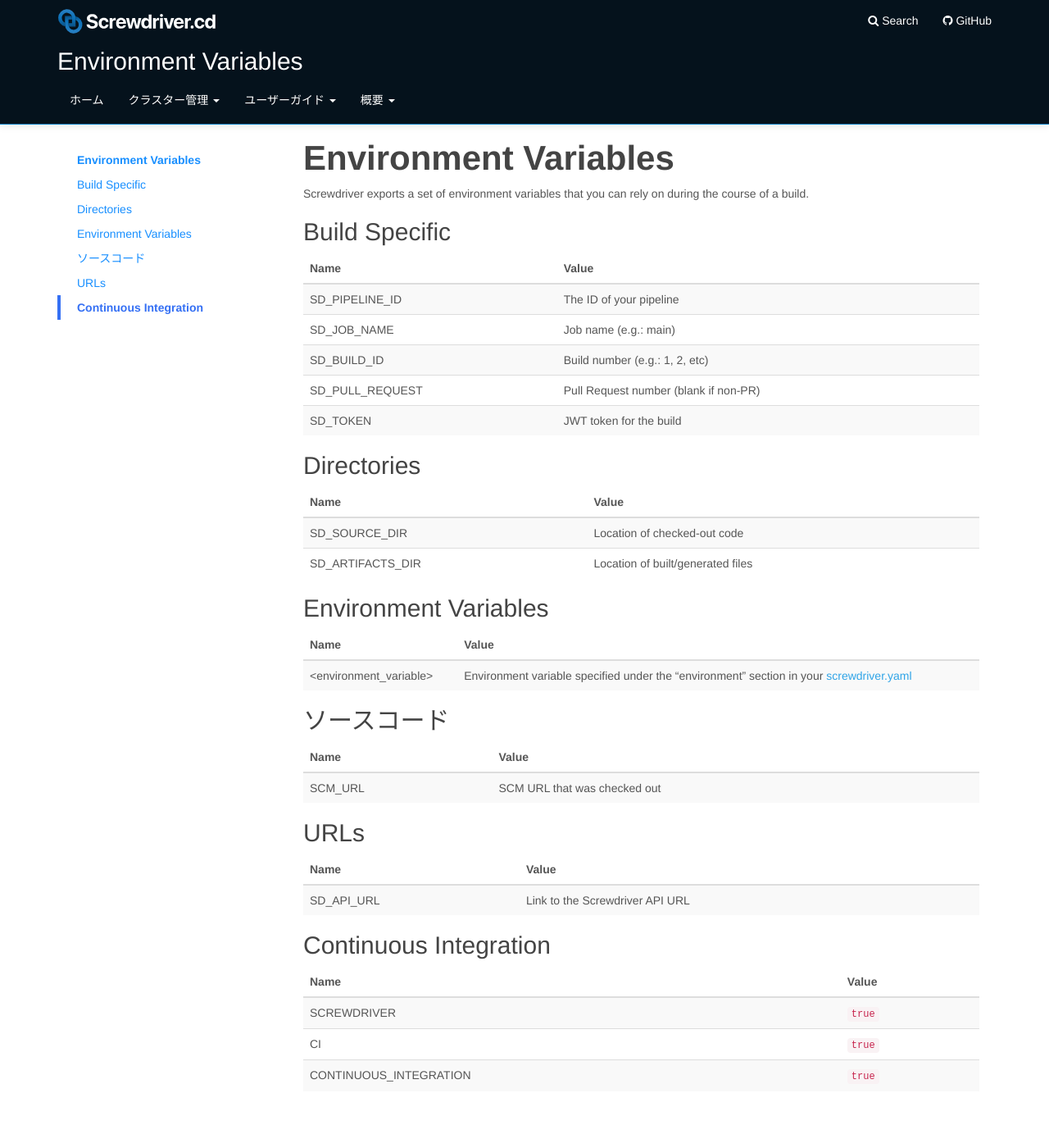
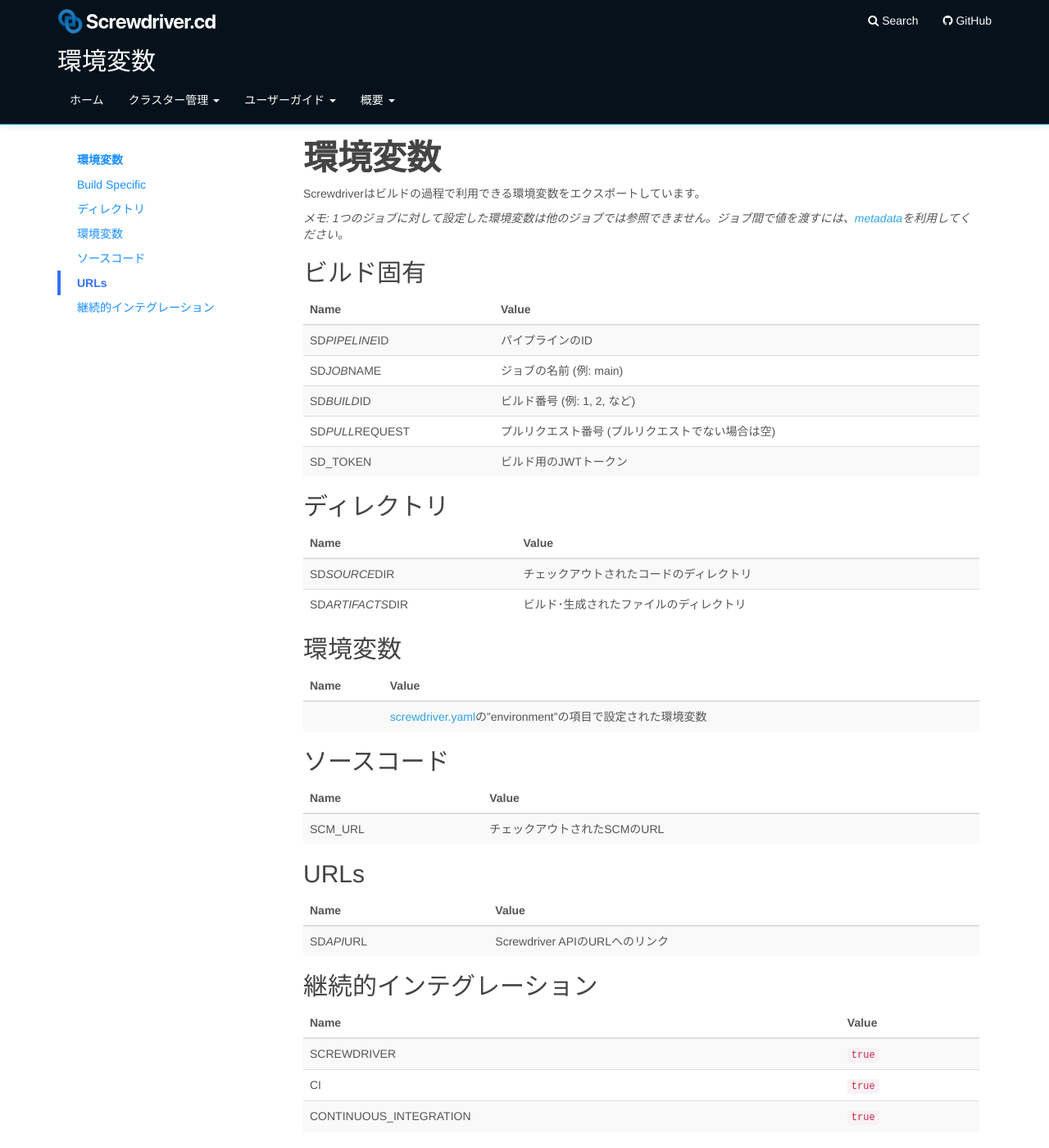
Before and after one commit to screwdriver-cd/guide, a Jekyll site: the page built from docs/ja/user-guide/environment-variables.md, in a window 1280 px wide and 1400 px high. Shown: the whole window at 82% size. Built offline with Jekyll 4.4.1, drawn with Linux system fonts in a browser that asks for light colours.

Commit message:
Translate environment-variables.md via GitLocalize

```diff
--- a/docs/ja/user-guide/environment-variables.md
+++ b/docs/ja/user-guide/environment-variables.md
@@ -1,66 +1,68 @@
 ---
 layout: main
-title: Environment Variables
+title: 環境変数
 category: User Guide
 menu: menu_ja
 toc:
-- title: Environment Variables
-  url: "#environment-variables"
+- title: 環境変数
+  url: "#環境変数"
   active: 'true'
 - title: Build Specific
-  url: "#build-specific"
-- title: Directories
-  url: "#directories"
-- title: Environment Variables
-  url: "#environment-variables_1"
+  url: "#ビルド固有"
+- title: ディレクトリ
+  url: "#ディレクトリ"
+- title: 環境変数
+  url: "#環境変数_1"
 - title: ソースコード
   url: "#ソースコード"
 - title: URLs
   url: "#urls"
-- title: Continuous Integration
-  url: "#continuous-integration"
+- title: 継続的インテグレーション
+  url: "#継続的インテグレーション"
 ---
 
-# Environment Variables
+# 環境変数
 
-Screwdriver exports a set of environment variables that you can rely on during the course of a build.
+Screwdriverはビルドの過程で利用できる環境変数をエクスポートしています。
 
-## Build Specific
+*メモ: 1つのジョブに対して設定した環境変数は他のジョブでは参照できません。ジョブ間で値を渡すには、[metadata](./configuration/metadata)を利用してください。*
+
+## ビルド固有
 
 Name | Value
 --- | ---
-SD_PIPELINE_ID | The ID of your pipeline
-SD_JOB_NAME | Job name (e.g.: main)
-SD_BUILD_ID | Build number (e.g.: 1, 2, etc)
-SD_PULL_REQUEST | Pull Request number (blank if non-PR)
-SD_TOKEN | JWT token for the build
+SD*PIPELINE*ID | パイプラインのID
+SD*JOB*NAME | ジョブの名前 (例: main)
+SD*BUILD*ID | ビルド番号 (例: 1, 2, など)
+SD*PULL*REQUEST | プルリクエスト番号 (プルリクエストでない場合は空)
+SD_TOKEN | ビルド用のJWTトークン
 
-## Directories
+## ディレクトリ
 
 Name | Value
 --- | ---
-SD_SOURCE_DIR | Location of checked-out code
-SD_ARTIFACTS_DIR | Location of built/generated files
+SD*SOURCE*DIR | チェックアウトされたコードのディレクトリ
+SD*ARTIFACTS*DIR | ビルド･生成されたファイルのディレクトリ
 
-## Environment Variables
+## 環境変数
 
 Name | Value
 --- | ---
-&lt;environment_variable&gt; | Environment variable specified under the "environment" section in your [screwdriver.yaml](configuration/)
+<environment_variable> | [screwdriver.yaml](configuration/)の"environment"の項目で設定された環境変数
 
 ## ソースコード
 
 Name | Value
 --- | ---
-SCM_URL | SCM URL that was checked out
+SCM_URL | チェックアウトされたSCMのURL
 
 ## URLs
 
 Name | Value
 --- | ---
-SD_API_URL | Link to the Screwdriver API URL
+SD*API*URL | Screwdriver APIのURLへのリンク
 
-## Continuous Integration
+## 継続的インテグレーション
 
 Name | Value
 --- | ---
```
